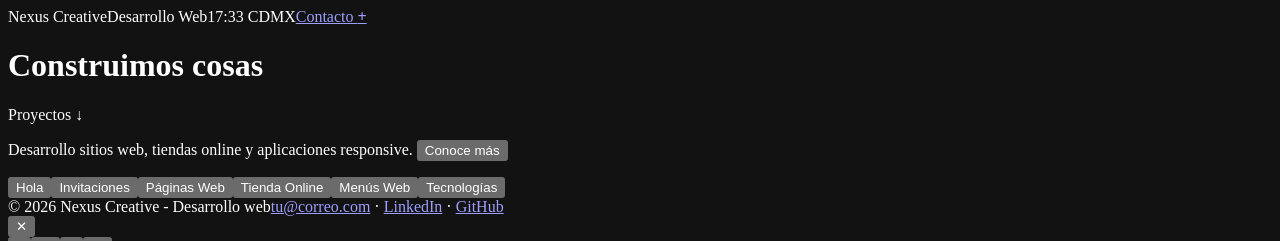
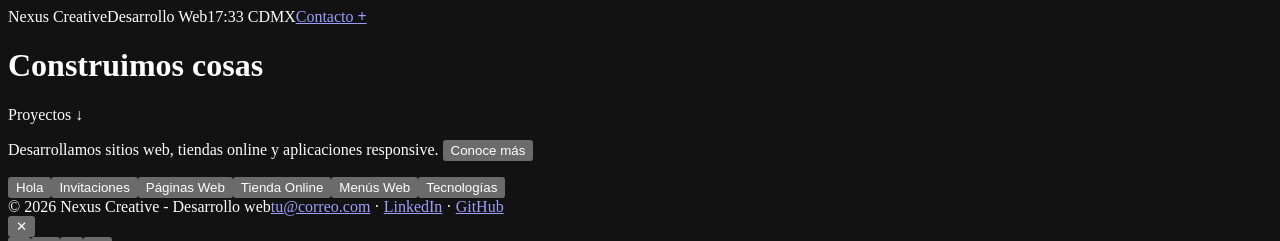
Before and after one commit to G-morenoB/NexusCreative, a React (Vite) app: page / in a window 1280 px wide. Shown: the top 241 px of the page. Built offline with nearby package versions, Linux system fonts and the light colour scheme; grey boxes are pictures that could not be loaded; the HTML template or start-up script is replaced by a standard one.

Commit message:
cambios logo

```diff
--- a/src/data/content.js
+++ b/src/data/content.js
@@ -6,14 +6,14 @@ export const profile = {
   role: '',
   topLabel: 'Desarrollo Web',
   heroText: 'Construimos cosas',
-  intro: 'Desarrollo sitios web, tiendas online y aplicaciones responsive.',
+  intro: 'Desarrollamos sitios web, tiendas online y aplicaciones responsive.',
   hiLabel: 'Hola',               // texto de la tarjeta morada
   city: 'CDMX',            // ciudad que se muestra junto a la hora
   timeZone: 'America/Mexico_City',
   email: 'tu@correo.com',
   linkedin: '#',
   github: '#',
-  photo: 'https://res.cloudinary.com/duytqng6m/image/upload/v1792627182/logo4.png',                   // ej. '/foto.jpg' (archivo dentro de /public)
+  photo: 'https://res.cloudinary.com/duytqng6m/image/upload/v1792627237/logo1.jpg',                   // ej. '/foto.jpg' (archivo dentro de /public)
   bio: [
     'Somos Nexus Creative',
     'Un equipo de desarrolladores web especializados en crear soluciones digitales innovadoras.',
```
